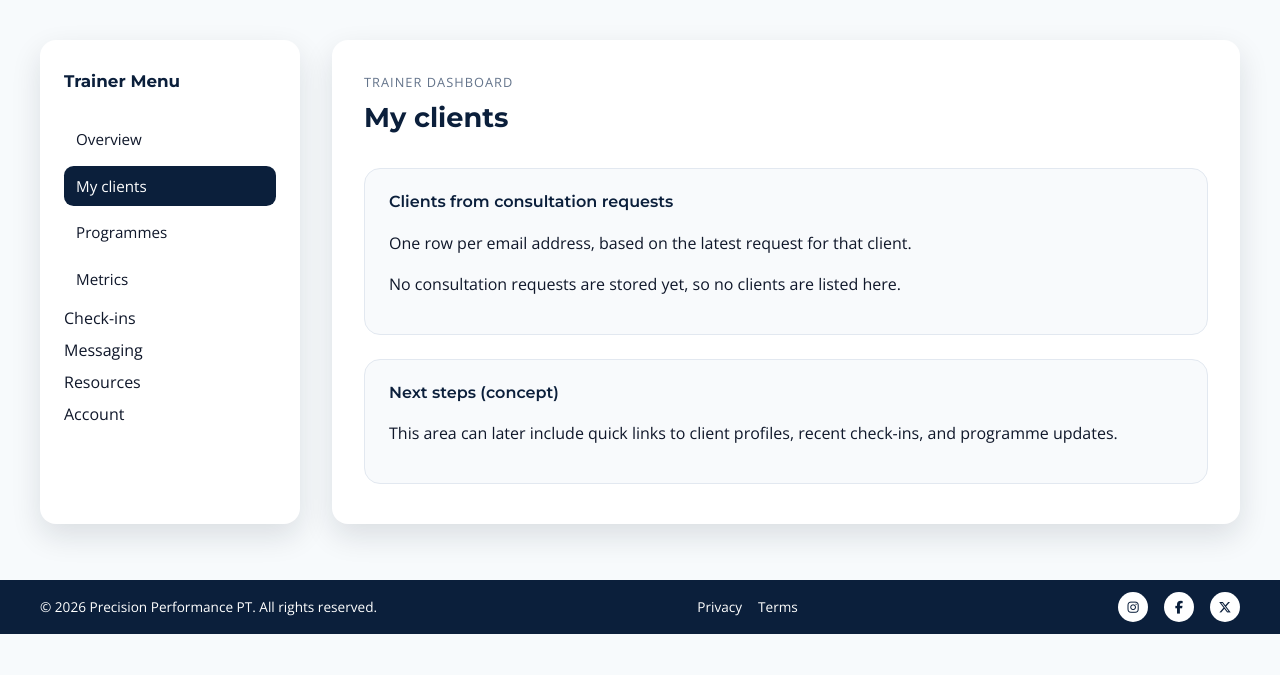
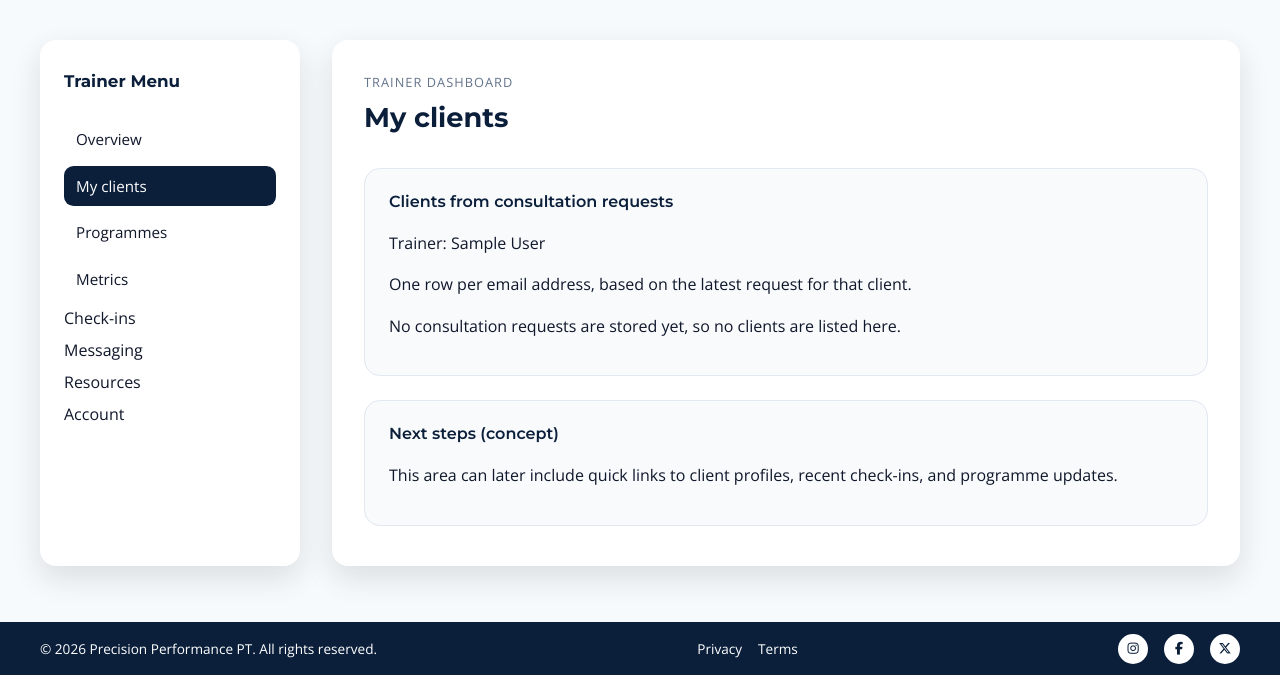
Before and after one commit to moranjohn-95/precision-performance-pt, a Django app: page /accounts/trainer/clients/ in a window 1280 px wide. Shown: the part 64-739 px from the top of the page. Run offline with Django 5.2, Linux system fonts and the light colour scheme; the visitor is signed in with stand-in values (Sample User, id 1); data that the repository does not hold is empty.

Commit message:
Show logged in trainer name on dashboard

```diff
--- a/templates/trainer/clients.html
+++ b/templates/trainer/clients.html
@@ -12,6 +12,9 @@
 
 <div class="dashboard-card">
     <h2 class="dashboard-card__title">Clients from consultation requests</h2>
+    <p class="dashboard-subtitle">
+        Trainer: {{ request.user.get_full_name|default:request.user.username }}
+    </p>
     <p class="dashboard-card__subtitle">
         One row per email address, based on the latest request for that client.
     </p>
--- a/templates/trainer/dashboard.html
+++ b/templates/trainer/dashboard.html
@@ -12,6 +12,9 @@
 
 <div class="dashboard-card">
     <h2 class="dashboard-card__title">Consultation requests</h2>
+    <p class="dashboard-subtitle">
+        Trainer: {{ request.user.get_full_name|default:request.user.username }}
+    </p>
 
     <p style="margin-bottom: 0.75rem; font-size: 0.9rem; color: #475569;">
         Total requests: {{ total_requests }}{% if latest_requests %}
```
